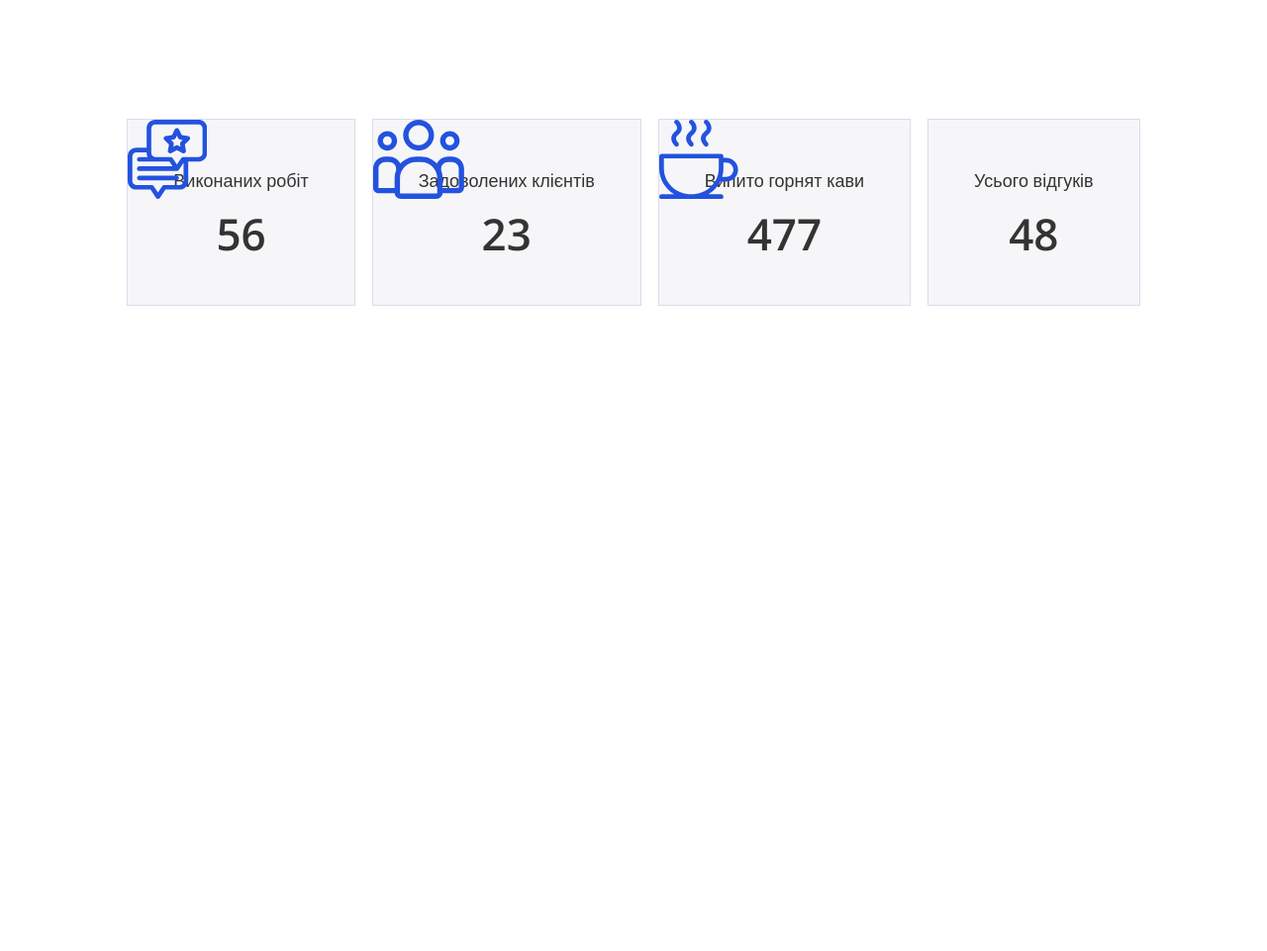
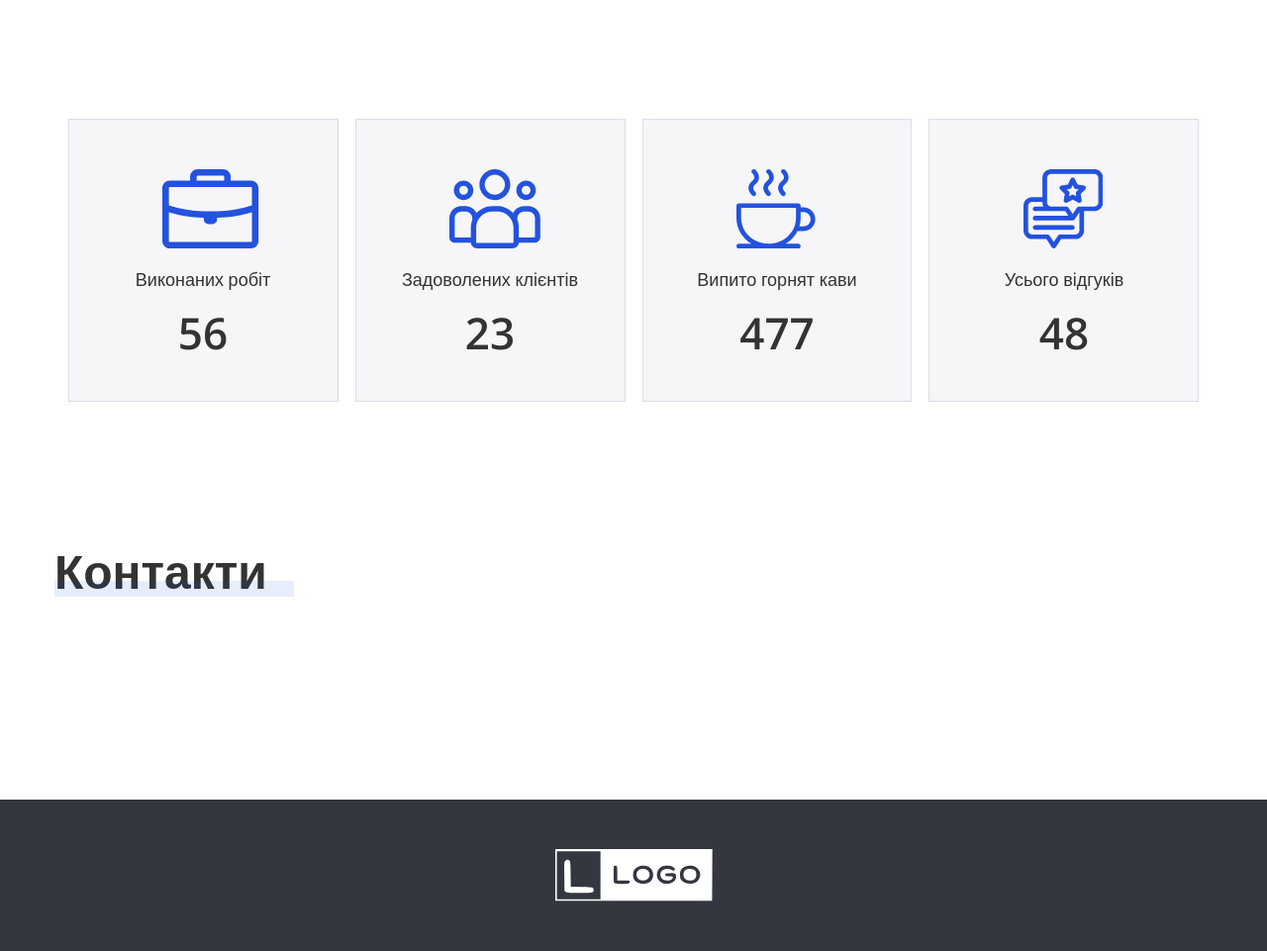
Before and after one commit to YurKo22/portfolio_ukr, a plain HTML site: page index.html in a window 1280 px wide. Shown: the part 4980-5941 px from the top of the page at 99% size. Before the commit the page ends 5429 px from the top, so only its background shows below. Drawn offline with nearby package versions, Linux system fonts and the light colour scheme; files whose address does not match are found by name.

Commit message:
1.1.5
Footer

```diff
--- a/css/style.css
+++ b/css/style.css
@@ -541,38 +541,37 @@ body {
   align-items: center;
 }
 .numbers__item {
-   padding: 50px 46px;
+  padding: 150px 40px 50px;
   background: #f6f6f8;
   border: 1px solid #dbdbed;
   position: relative;
+  width: 23.333%;
+  max-height: 286px;
 }
-.numbers__item:not(:last-child){
+.numbers__item:not(:last-child) {
   margin-right: 17px;
 }
 .numbers__item::before {
   content: "";
   display: block;
   position: absolute;
-   top: 0;
-   left: 0;
-   right: 0;
+  top: 50px;
+  left: 35%;
   height: 80px;
-   margin-bottom: 20px;
-
 }
- .numbers__item--works::before{
+.numbers__item--works::before {
   background-image: url(..//images/works-icon.svg);
   width: 98px;
 }
- .numbers__item--clients::before{
+.numbers__item--clients::before {
   background-image: url(..//images/clients-icon.svg);
   width: 92px;
 }
- .numbers__item--coffee::before{
+.numbers__item--coffee::before {
   background-image: url(..//images/coffee-icon.svg);
   width: 80px;
 }
- .numbers__item--works::before{
+.numbers__item--review::before {
   background-image: url(..//images/review-icon.svg);
   width: 80px;
 }
@@ -591,3 +590,26 @@ margin-right: 17px;
   color: #333333;
   margin-bottom: 20px;
 }
+/* ------ Section Contacts ----------- */
+.contacts {
+  padding-bottom: 140px;
+}
+/* -------  footer ----------- */
+.footer {
+  background-color: #343740;
+  display: flex;
+  justify-content: center;
+  align-items: center;
+}
+.contacts__title::after {
+  content: "";
+  position: absolute;
+  background-color: rgba(35, 82, 222, 0.1);
+  width: 242px;
+  height: 16px;
+  left: 0;
+  bottom: 5px;
+}
+.footer__logo {
+  padding: 50px 0;
+}
--- a/index.html
+++ b/index.html
@@ -215,7 +215,17 @@
                   </ul>
                </div>
             </div>
+            <section class="contacts">
+                <div class="container">
+                    <h2 class="title contacts__title">Контакти</h2>
+                </div>
+            </section>
         </main>
+        <footer class="footer">
+            <a href="#" class="footer__logo">
+                <img src="images/logo.svg" alt="Лого" >
+            </a>
+        </footer>
         <script src="https://ajax.googleapis.com/ajax/libs/jquery/3.6.0/jquery.min.js"></script>
         <script type="text/javascript" src="//cdn.jsdelivr.net/npm/slick-carousel@1.8.1/slick/slick.min.js"></script>
         <script src="js/mixitup.min.js"></script>
```
Lines whose indentation alone changed are shown as unchanged.
